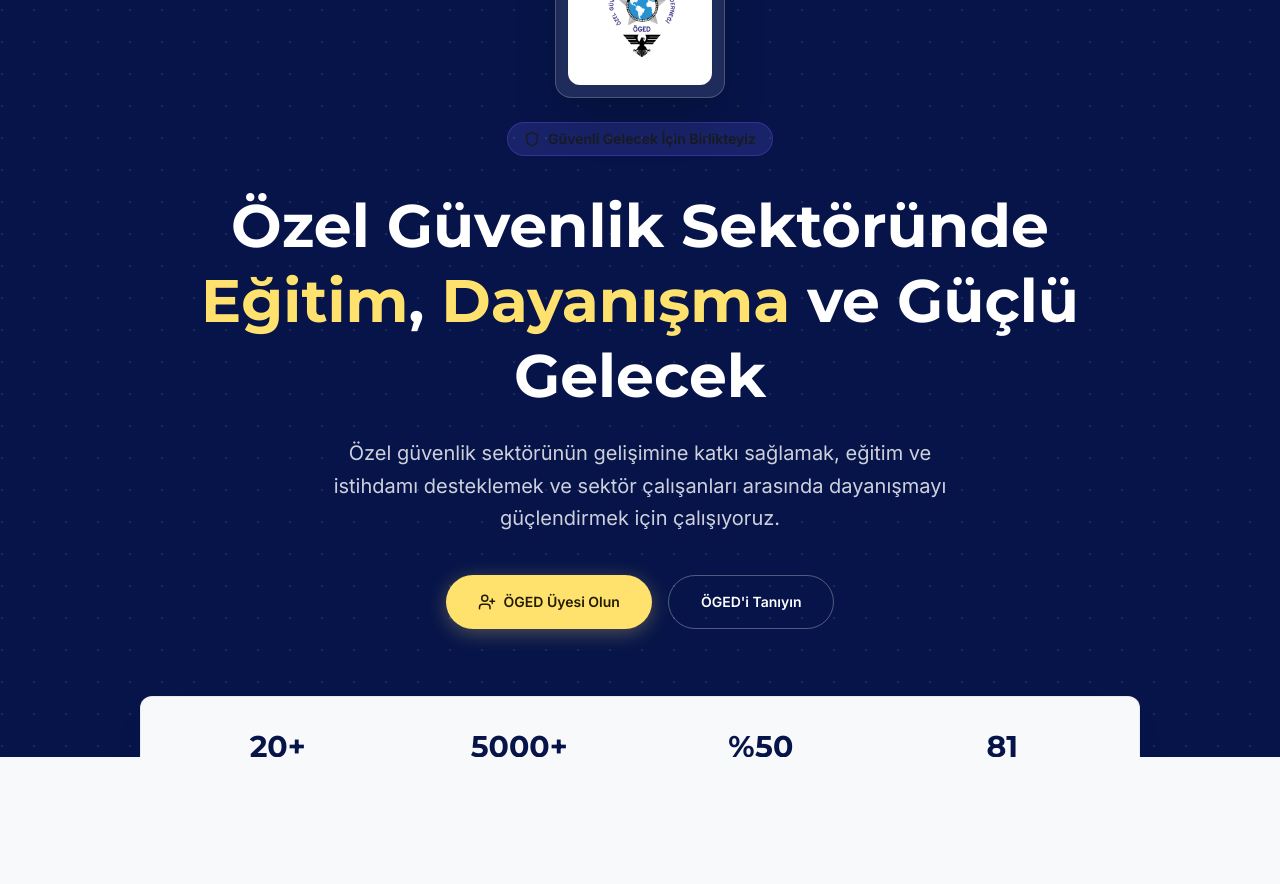
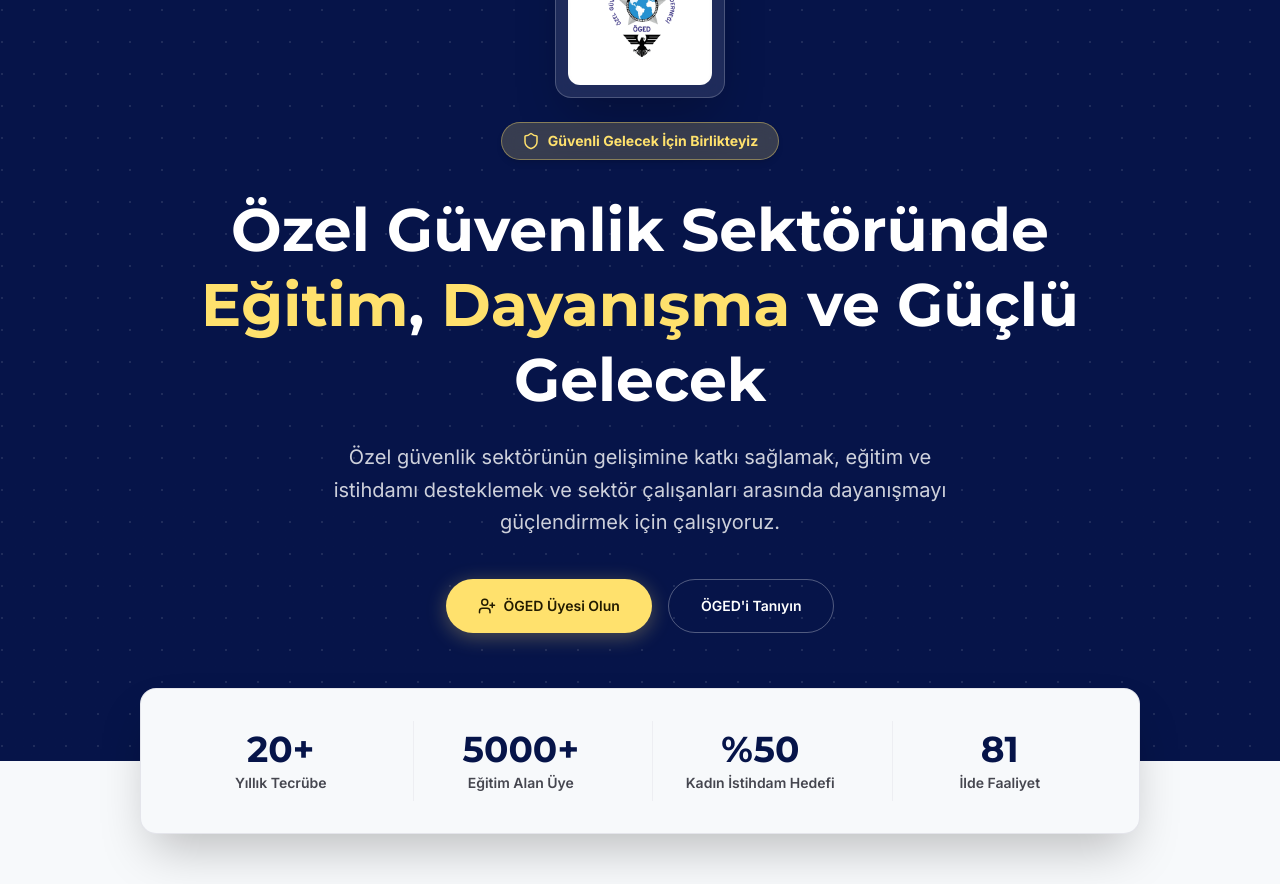
Before and after one commit to cnrsbtogll/oged, a React (Vite) app: page / in a window 1280 px wide. Shown: the part 240-1124 px from the top of the page. Built offline with nearby package versions, Linux system fonts and the light colour scheme; grey boxes are pictures that could not be loaded.

Commit message:
refactor: update UI components and hero section styling while refining page content and navigation references.

```diff
--- a/src/components/Layout.tsx
+++ b/src/components/Layout.tsx
@@ -23,8 +23,8 @@
     <nav className="fixed top-0 left-0 w-full z-50 bg-surface shadow-sm transition-all duration-300">
       <div className="flex justify-between items-center px-margin-mobile md:px-margin-desktop py-4 max-w-[1280px] mx-auto h-[88px]">
         <Link to="/" onClick={closeMenu} className="flex items-center gap-3 group">
-          <img src={logoPng} alt="ÖGED Logo" className="h-12 w-auto object-contain rounded-md transition-transform group-hover:scale-105" />
-          <span className="text-2xl font-display font-bold text-primary tracking-wide">ÖGED</span>
+          <img src={logoPng} alt="ÖGED Logo" className="h-16 w-auto max-h-[64px] object-contain rounded-lg transition-transform group-hover:scale-105 drop-shadow-sm" />
+          <span className="text-3xl font-display font-extrabold text-primary tracking-wide">ÖGED</span>
         </Link>
 
         {/* Desktop Nav */}
--- a/src/pages/Home.tsx
+++ b/src/pages/Home.tsx
@@ -10,18 +10,21 @@
   return (
     <>
       {/* Hero Section */}
-      <section className="relative bg-primary pt-20 pb-32 overflow-hidden">
-        <div className="absolute inset-0 bg-gradient-to-b from-transparent to-primary/90 z-0"></div>
-        {/* Subtle pattern background for hero */}
-        <div className="absolute inset-0 opacity-10" style={{ backgroundImage: 'radial-gradient(circle at 2px 2px, white 1px, transparent 0)', backgroundSize: '32px 32px' }}></div>
+      <section className="relative bg-primary pt-20 pb-32">
+        {/* Background container with overflow-hidden */}
+        <div className="absolute inset-0 overflow-hidden pointer-events-none">
+          <div className="absolute inset-0 bg-gradient-to-b from-transparent to-primary/90 z-0"></div>
+          {/* Subtle pattern background for hero */}
+          <div className="absolute inset-0 opacity-10" style={{ backgroundImage: 'radial-gradient(circle at 2px 2px, white 1px, transparent 0)', backgroundSize: '32px 32px' }}></div>
+        </div>
 
         <div className="max-w-[1280px] mx-auto px-margin-mobile md:px-margin-desktop relative z-10 flex flex-col items-center text-center">
           <div className="mb-6 bg-white/10 backdrop-blur-md p-3 rounded-2xl border border-white/20 shadow-2xl transition-transform hover:scale-105">
             <img src={logoPng} alt="ÖGED Logosu" className="w-28 h-28 md:w-36 md:h-36 object-contain rounded-xl bg-white p-2 shadow-inner" />
           </div>
 
-          <span className="inline-flex items-center gap-2 px-4 py-1.5 rounded-full bg-secondary-container/20 text-inverse-primary border border-secondary-container/30 mb-8 text-sm font-semibold">
-            <Shield size={16} />
+          <span className="inline-flex items-center gap-2 px-5 py-2 rounded-full bg-tertiary-fixed/20 text-tertiary-fixed border border-tertiary-fixed/40 mb-8 text-sm font-bold shadow-md backdrop-blur-sm">
+            <Shield size={18} className="text-tertiary-fixed" />
             Güvenli Gelecek İçin Birlikteyiz
           </span>
 
@@ -44,23 +47,23 @@
         </div>
 
         {/* Decorative Stats Overlay */}
-        <div className="absolute bottom-0 left-0 w-full translate-y-1/2 px-margin-mobile md:px-margin-desktop z-20">
-          <div className="max-w-[1000px] mx-auto bg-surface rounded-xl ambient-shadow border border-outline-variant/30 p-8 grid grid-cols-2 md:grid-cols-4 gap-8">
-            <div className="text-center">
-              <div className="font-display text-2xl md:text-3xl font-bold text-primary mb-1">20+</div>
-              <div className="text-xs font-medium text-on-surface-variant">Yıllık Tecrübe</div>
+        <div className="absolute bottom-0 left-0 w-full translate-y-1/2 px-margin-mobile md:px-margin-desktop z-30">
+          <div className="max-w-[1000px] mx-auto bg-surface rounded-2xl shadow-2xl border border-outline-variant/40 p-6 md:p-8 grid grid-cols-2 md:grid-cols-4 gap-6 text-center">
+            <div className="p-2">
+              <div className="font-display text-3xl md:text-4xl font-extrabold text-primary mb-1">20+</div>
+              <div className="text-xs md:text-sm font-semibold text-on-surface-variant">Yıllık Tecrübe</div>
             </div>
-            <div className="text-center">
-              <div className="font-display text-2xl md:text-3xl font-bold text-primary mb-1">5000+</div>
-              <div className="text-xs font-medium text-on-surface-variant">Eğitim Alan Üye</div>
+            <div className="p-2 border-l border-outline-variant/20">
+              <div className="font-display text-3xl md:text-4xl font-extrabold text-primary mb-1">5000+</div>
+              <div className="text-xs md:text-sm font-semibold text-on-surface-variant">Eğitim Alan Üye</div>
             </div>
-            <div className="text-center">
-              <div className="font-display text-2xl md:text-3xl font-bold text-primary mb-1">%50</div>
-              <div className="text-xs font-medium text-on-surface-variant">Kadın İstihdam Hedefi</div>
+            <div className="p-2 md:border-l border-outline-variant/20">
+              <div className="font-display text-3xl md:text-4xl font-extrabold text-primary mb-1">%50</div>
+              <div className="text-xs md:text-sm font-semibold text-on-surface-variant">Kadın İstihdam Hedefi</div>
             </div>
-            <div className="text-center">
-              <div className="font-display text-2xl md:text-3xl font-bold text-primary mb-1">81</div>
-              <div className="text-xs font-medium text-on-surface-variant">İlde Faaliyet</div>
+            <div className="p-2 border-l border-outline-variant/20">
+              <div className="font-display text-3xl md:text-4xl font-extrabold text-primary mb-1">81</div>
+              <div className="text-xs md:text-sm font-semibold text-on-surface-variant">İlde Faaliyet</div>
             </div>
           </div>
         </div>
--- a/src/pages/News.tsx
+++ b/src/pages/News.tsx
@@ -41,7 +41,6 @@
             <article key={news.id} className="bg-surface-container-lowest rounded-xl overflow-hidden border border-surface-variant shadow-sm flex flex-col group cursor-pointer hover:shadow-md transition-shadow">
               <div className="aspect-video bg-surface-variant overflow-hidden relative">
                  <div className="absolute inset-0 bg-primary/10 group-hover:bg-transparent transition-colors z-10"></div>
-                 {/* Assuming placeholder images if urls fail */}
                  <div className="w-full h-full bg-primary/20 flex items-center justify-center">
                     <span className="text-primary/40 font-display font-bold">ÖGED HABER</span>
                  </div>
--- a/src/pages/WomenEmployment.tsx
+++ b/src/pages/WomenEmployment.tsx
@@ -18,13 +18,12 @@
         <div className="grid grid-cols-1 md:grid-cols-2 gap-16 items-center">
           <div className="flex flex-col gap-6">
             <h2 className="font-display text-3xl font-bold text-primary">Neden Önemli?</h2>
-            <p className="text-base text-on-surface-variant leading-relaxed">Özel güvenlik sektörü geleneksel olarak erkek egemen bir yapıya sahip olsa da, modern güvenlik anlayışı iletişim, empati, kriz yönetimi ve detay odaklılık gibi kadınların güçlü olduğu becerilere büyük ihtiyaç duymaktadır.</p>
-            <p className="text-base text-on-surface-variant leading-relaxed">ÖGED olarak kadın istihdamını sadece bir sosyal sorumluluk değil, sektörün gelişiminde kritik bir stratejik adım olarak görüyoruz.</p>
+            <p className="text-base text-on-surface-variant leading-relaxed">Özel güvenlik sektörünün gelişiminde kadın istihdamını kritik bir stratejik adım olarak görüyoruz.</p>
 
             <div className="space-y-4 mt-4">
               {[
                 "İletişim ve uzlaşma odaklı kriz çözümü",
-                "Özel alanlarda (kadın arama, sağlık kurumları) zaruri ihtiyaç",
+                "Özel alanda zaruri ihtiyaç",
                 "Ekip dinamiklerinde denge ve farklı bakış açıları",
                 "Toplumsal cinsiyet eşitliğine doğrudan katkı"
               ].map((item, idx) => (
@@ -58,9 +57,9 @@
          <div className="bg-primary-container rounded-2xl p-8 md:p-12 text-center md:text-left flex flex-col md:flex-row items-center justify-between gap-8 shadow-lg border border-primary/20">
             <div className="max-w-2xl">
               <h2 className="font-display text-2xl md:text-3xl font-bold text-on-primary-container mb-4">Projeye Katılmak İster misiniz?</h2>
-              <p className="text-on-primary-container/80 text-lg">Özel güvenlik alanında kariyer yapmak isteyen veya kurumlarında kadın istihdamını artırmak isteyen kurumları projemize davet ediyoruz.</p>
+              <p className="text-on-primary-container/80 text-lg">Özel güvenlik alanında kariyer yapmak isteyen kadınlarımızı projemize davet ediyoruz.</p>
             </div>
-            <button className="whitespace-nowrap bg-primary text-on-primary text-base font-semibold px-8 py-4 rounded-xl hover:bg-primary-container hover:text-on-primary-container hover:border-primary border border-transparent transition-all shadow-md">
+            <button className="whitespace-nowrap bg-primary text-on-primary text-base font-semibold px-8 py-4 rounded-xl hover:bg-primary-container transition-all shadow-md">
               Detaylı Bilgi Alın
             </button>
          </div>
```
Also changed, not shown: src/App.tsx (+7 -7 lines).
